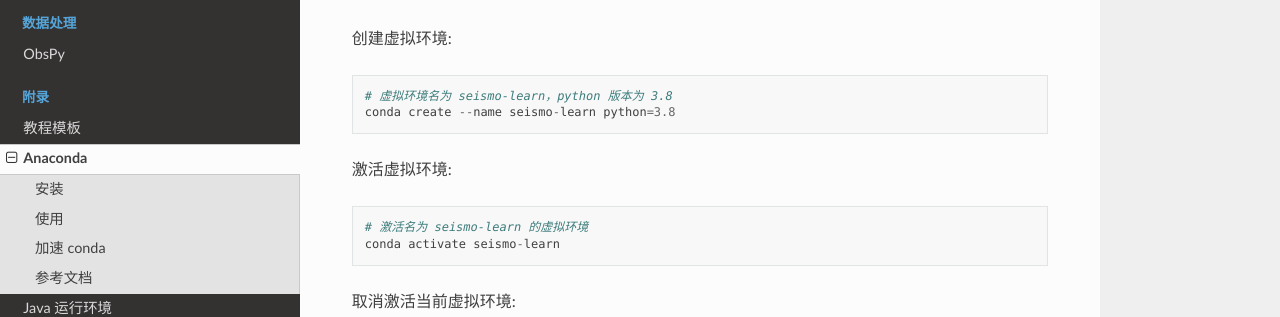
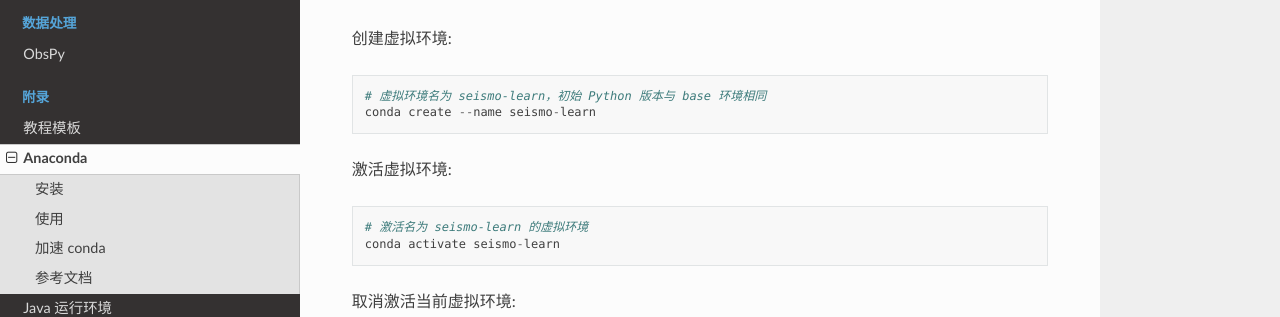
Before and after one commit to seismo-learn/software, a Sphinx documentation site: the page built from source/anaconda/index.rst, in a window 1280 px wide and 900 px high, scrolled down 1253 px. Shown: the part 171-488 px from the top of the window. Built offline with Sphinx 7.4.7 and the Read the Docs theme 2.0.0, drawn with Linux system fonts in a browser that asks for light colours.

Commit message:
Update source/anaconda/index.rst
Co-authored-by: Jiayuan Yao <coreman.seism@gmail.com>

```diff
--- a/source/anaconda/index.rst
+++ b/source/anaconda/index.rst
@@ -55,8 +55,8 @@ Anaconda 中提供的 ``conda`` 命令可以用于安装 Python 包并管理虚
 
 创建虚拟环境::
 
-   # 虚拟环境名为 seismo-learn，python 版本为 3.8
-   conda create --name seismo-learn python=3.8
+   # 虚拟环境名为 seismo-learn，初始 Python 版本与 base 环境相同
+   conda create --name seismo-learn
 
 激活虚拟环境::
 
```
